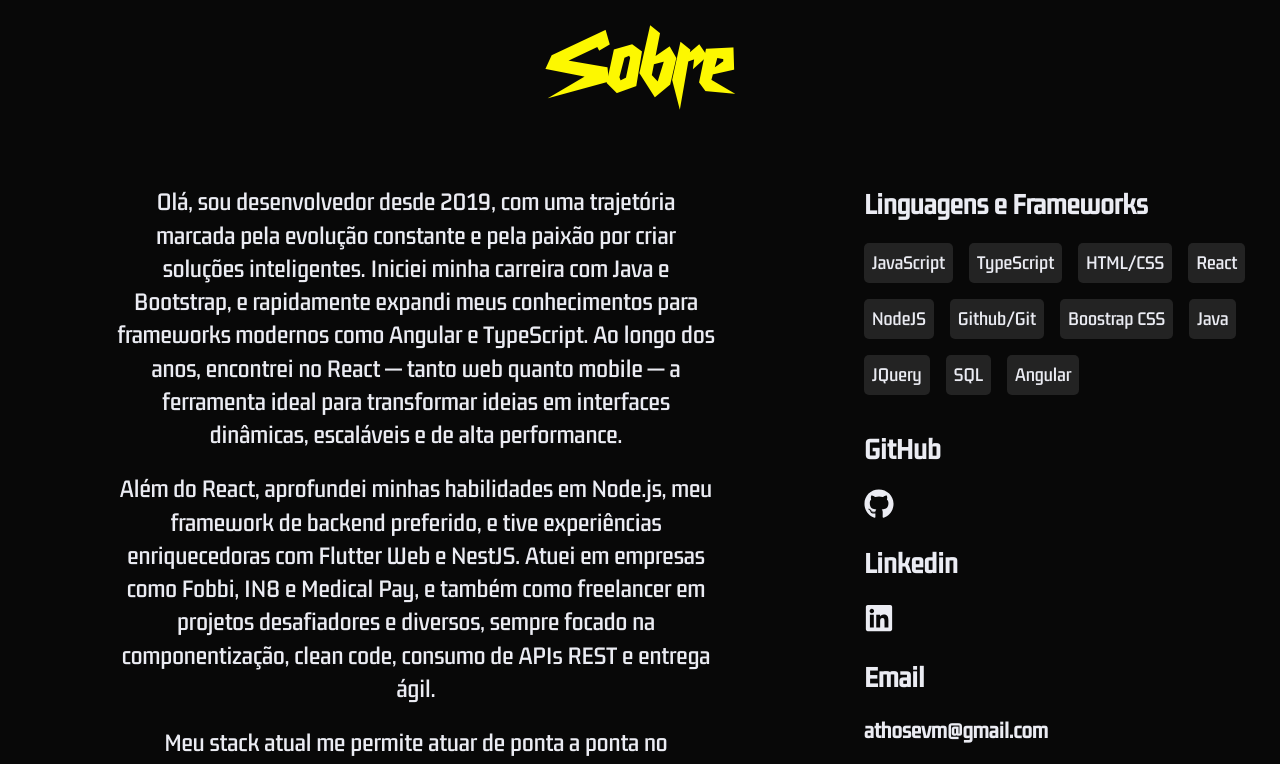
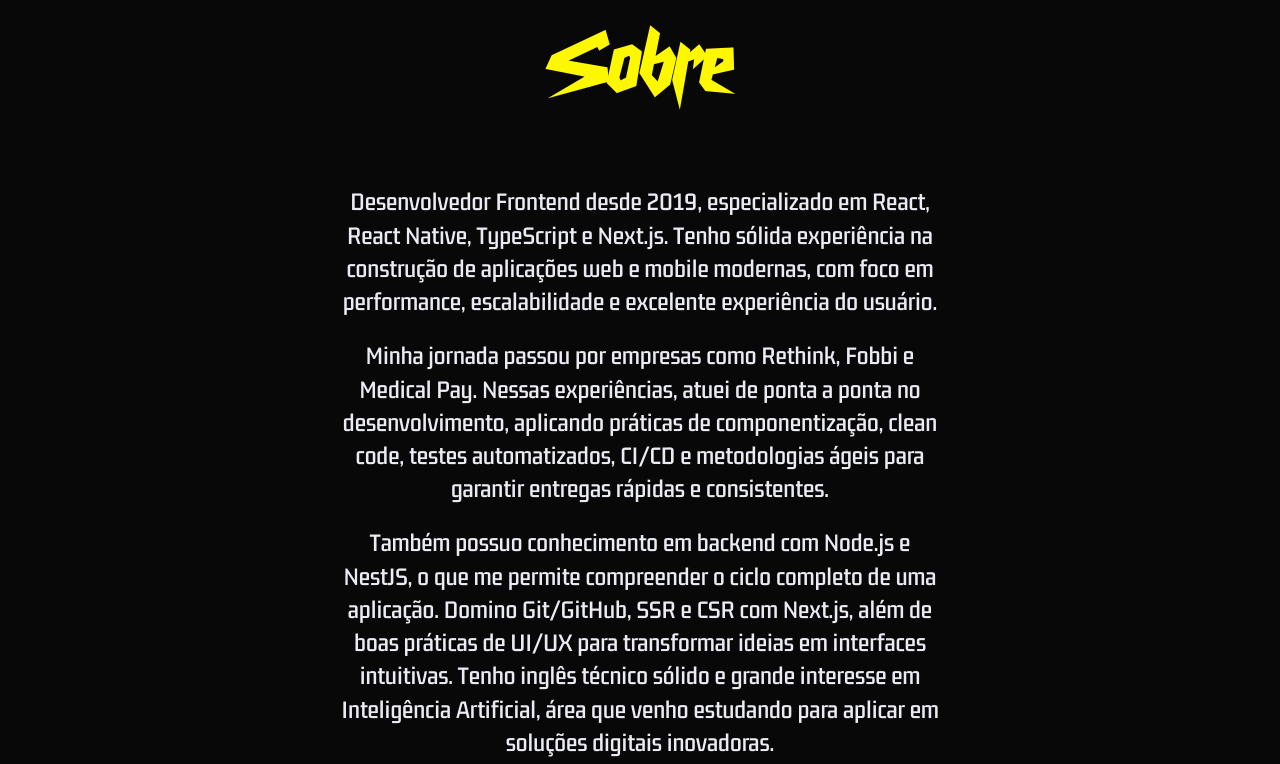
Before and after one commit to AthosEmanuel/portfolio, a React (Create React App) app: page /about in a window 1280 px wide. Shown: the top 764 px of the page. Built offline with nearby package versions, Linux system fonts and the light colour scheme.

Commit message:
fix curriculo

```diff
--- a/src/modules/About/index.tsx
+++ b/src/modules/About/index.tsx
@@ -1,7 +1,6 @@
 import "./style.scss";
 
-import { FaGithub, FaLinkedin } from "react-icons/fa";
-import { Button, Span } from "../../components";
+import { Button } from "../../components";
 
 import React from "react";
 import { useNavigate } from "react-router-dom";
@@ -13,77 +12,44 @@ const AboutScreen: React.FC = () => {
     navigate("/");
   };
 
-  const sendToGithub = () => {
-    window.open("https://github.com/AthosEmanuel/");
-  };
-  const sendToLinkedin = () => {
-    window.open("https://www.linkedin.com/in/athos-emanuel-5a1895150/");
-  };
-
   return (
     <body>
       <h1>Sobre</h1>
-      <div className="contentWrapper">
       <div
         className="aboutText"
         style={{ maxWidth: "800px", margin: "0 auto", lineHeight: 1.6 }}
       >
         <p>
-            Olá, sou desenvolvedor desde 2019, com uma trajetória marcada pela
-            evolução constante e pela paixão por criar soluções inteligentes.
-            Iniciei minha carreira com Java e Bootstrap, e rapidamente expandi
-            meus conhecimentos para frameworks modernos como Angular e
-            TypeScript. Ao longo dos anos, encontrei no React — tanto web quanto
-            mobile — a ferramenta ideal para transformar ideias em interfaces
-            dinâmicas, escaláveis e de alta performance.
+          Desenvolvedor Frontend desde 2019, especializado em React, React
+          Native, TypeScript e Next.js. Tenho sólida experiência na construção
+          de aplicações web e mobile modernas, com foco em performance,
+          escalabilidade e excelente experiência do usuário.
         </p>
 
         <p style={{ marginTop: 20 }}>
-            Além do React, aprofundei minhas habilidades em Node.js, meu
-            framework de backend preferido, e tive experiências enriquecedoras
-            com Flutter Web e NestJS. Atuei em empresas como Fobbi, IN8 e
-            Medical Pay, e também como freelancer em projetos desafiadores e
-            diversos, sempre focado na componentização, clean code, consumo de
-            APIs REST e entrega ágil.
+          Minha jornada passou por empresas como Rethink, Fobbi e Medical Pay.
+          Nessas experiências, atuei de ponta a ponta no desenvolvimento,
+          aplicando práticas de componentização, clean code, testes
+          automatizados, CI/CD e metodologias ágeis para garantir entregas
+          rápidas e consistentes.
         </p>
 
         <p style={{ marginTop: 20 }}>
-            Meu stack atual me permite atuar de ponta a ponta no desenvolvimento
-            de sistemas modernos. Domino JavaScript, TypeScript, React, React
-            Native, Node.js, SQL, HTML, CSS e ferramentas complementares como
-            Git, Figma e metodologias ágeis. Estou sempre em busca de novos
-            aprendizados e desafios que me permitam evoluir tecnicamente e
-            contribuir com produtos de alto impacto.
+          Também possuo conhecimento em backend com Node.js e NestJS, o que me
+          permite compreender o ciclo completo de uma aplicação. Domino
+          Git/GitHub, SSR e CSR com Next.js, além de boas práticas de UI/UX para
+          transformar ideias em interfaces intuitivas. Tenho inglês técnico
+          sólido e grande interesse em Inteligência Artificial, área que venho
+          estudando para aplicar em soluções digitais inovadoras.
+        </p>
+
+        <p style={{ marginTop: 20 }}>
+          Estou sempre em busca de novos desafios que me permitam evoluir
+          profissionalmente e contribuir com produtos de alto impacto, unindo
+          tecnologia, inovação e visão de negócio.
         </p>
       </div>
 
-        <div className="skillsText">
-          <h2>Linguagens e Frameworks</h2>
-          <Span text="JavaScript" />
-          <Span text="TypeScript" />
-          <Span text="HTML/CSS" />
-          <Span text="React" />
-          <Span text="NodeJS" />
-          <Span text="Github/Git" />
-          <Span text="Boostrap CSS" />
-          <Span text="Java" />
-          <Span text="JQuery" />
-          <Span text="SQL" />
-          <Span text="Angular" />
-          <h2>GitHub</h2>
-          <FaGithub size={30} onClick={sendToGithub} className="iconsStyle" />
-          <h2>Linkedin</h2>
-
-          <FaLinkedin
-            size={30}
-            onClick={sendToLinkedin}
-            className="iconsStyle"
-          />
-
-          <h2>Email</h2>
-          <h3 className="iconsStyle">athosevm@gmail.com</h3>
-        </div>
-      </div>
       <Button text="Voltar" handleEvent={sendToHome} />
     </body>
   );
```
Also changed, not shown: src/index.css (added, +10 -0 lines). Lines whose indentation alone changed are shown as unchanged.
